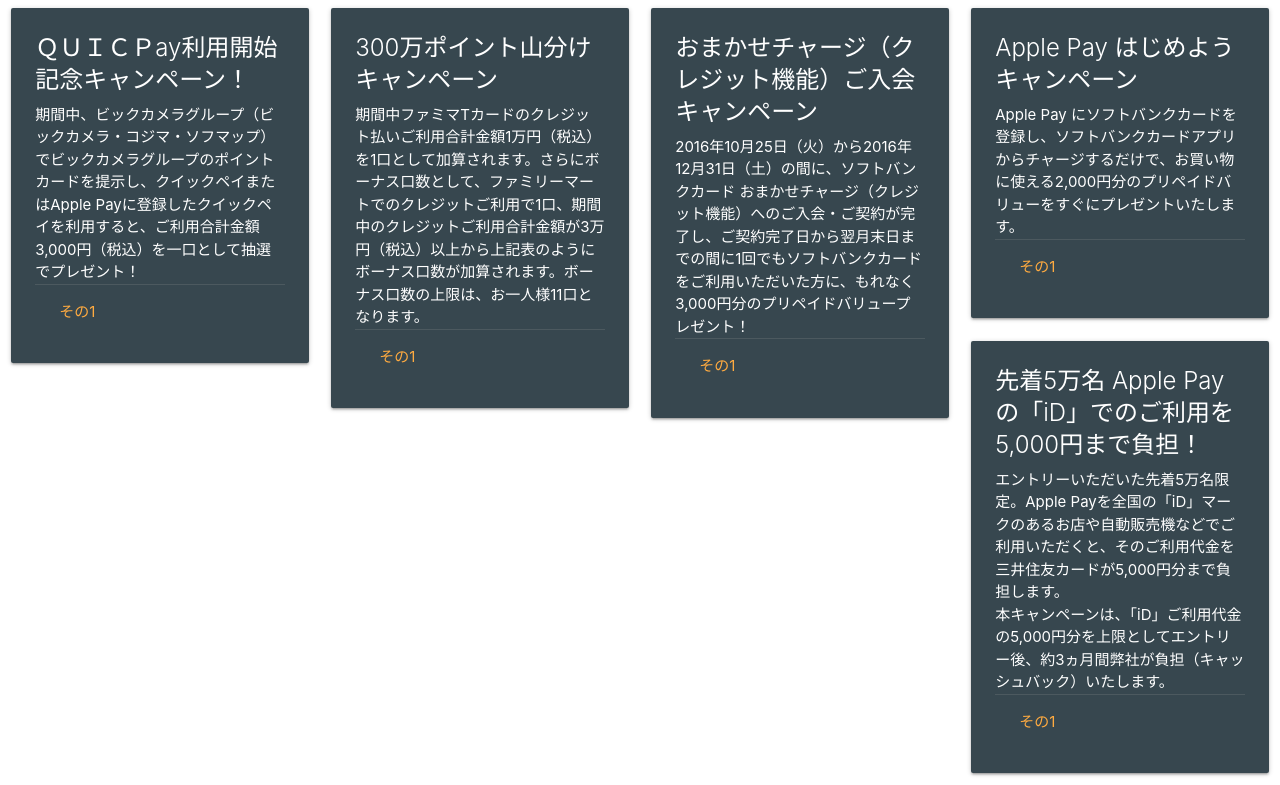
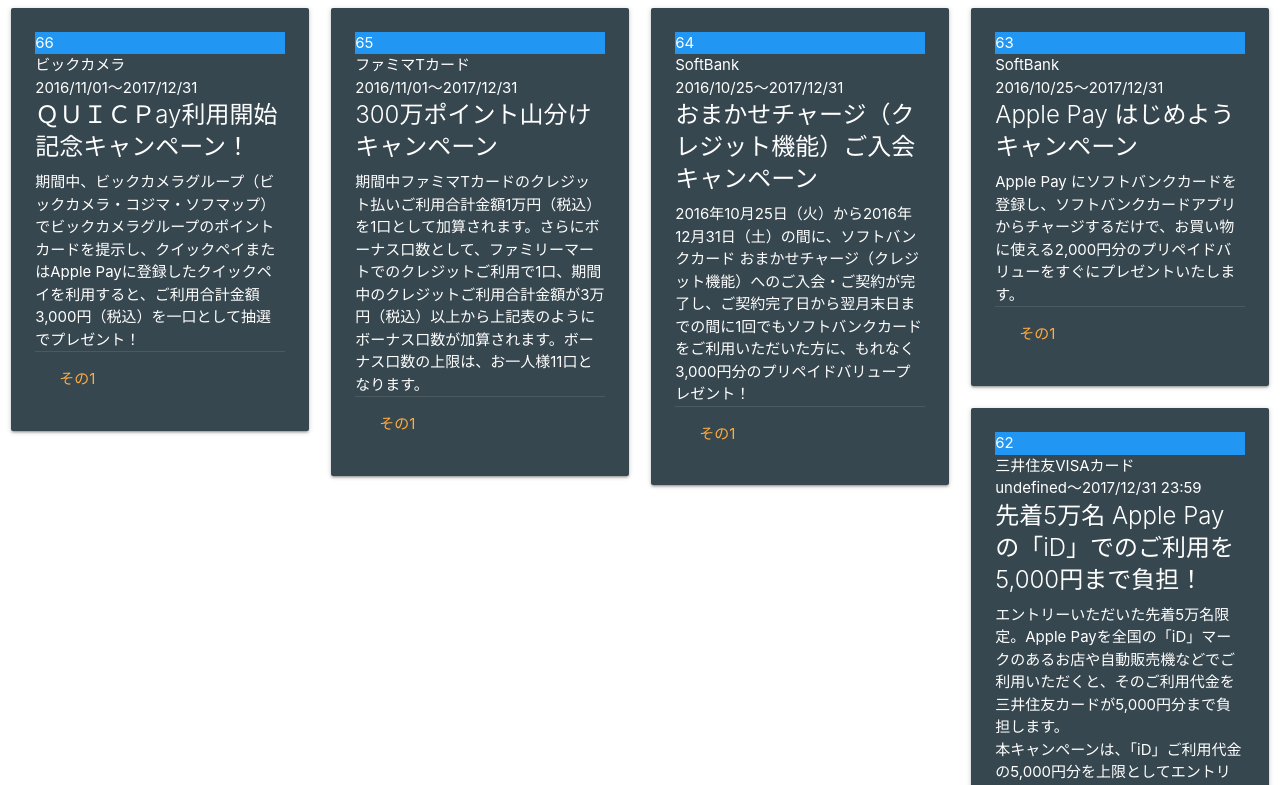
Before and after one commit to tanjoin/acc, a plain HTML site: page index.html in a window 1280 px wide. Shown: the top 785 px of the page. Drawn offline with nearby package versions, Linux system fonts and the light colour scheme.

Commit message:
Update index.html

```diff
--- a/index.html
+++ b/index.html
@@ -22,6 +22,7 @@
 
           var row = document.createElement("div");
           row.className = "row";
+          document.getElementById("contents").appendChild(row);
 
           for (var i = 0; i < data.campaigns.length; i++) {
             var campaign = data.campaigns[i];
@@ -29,16 +30,43 @@
             var col = document.createElement("div");
             col.className = "col s12 m6 l3";
             row.appendChild(col);
-            var card = document.createElement("div");
-            card.className = "card blue-grey darken-3";
-            col.appendChild(card);
+
+            if (campaign.urls.length > 0) {
+              var cardLink = document.createElement("a");
+              cardLink.href = campaign.urls[j];
+              col.appendChild(cardLink);
+              var card = document.createElement("div");
+              card.className = "card blue-grey darken-3";
+              cardLink.appendChild(card);
+            } else {
+              var card = document.createElement("div");
+              card.className = "card blue-grey darken-3";
+              col.appendChild(card);
+            }
+
             var cardContent = document.createElement("div");
             cardContent.className = "card-content white-text";
             card.appendChild(cardContent);
+
+            var cardId = document.createElement("div");
+            cardId.className = "blue";
+            cardId.innerText = campaign.id;
+            cardContent.appendChild(cardId);
+
+            var cardService = document.createElement("div");
+            cardService.className = "yeallow";
+            cardService.innerText = campaign.service_title;
+            cardContent.appendChild(cardService);
+
+            var cardDay = document.createElement("div");
+            cardDay.innerText = campaign.date.start + "～" + campaign.date.end;
+            cardContent.appendChild(cardDay);
+
             var cardTitle = document.createElement("span");
             cardTitle.className = "card-title";
             cardTitle.innerText = campaign.title;
             cardContent.appendChild(cardTitle);
+
             var description = document.createElement("p");
             description.innerText = campaign.description;
             cardContent.appendChild(description);
@@ -56,7 +84,6 @@
             if (isAddCardAction) {
               cardContent.appendChild(cardAction);
             }
-            document.getElementById("contents").appendChild(row);
           }
         };
         httpObj.send(null);
```
